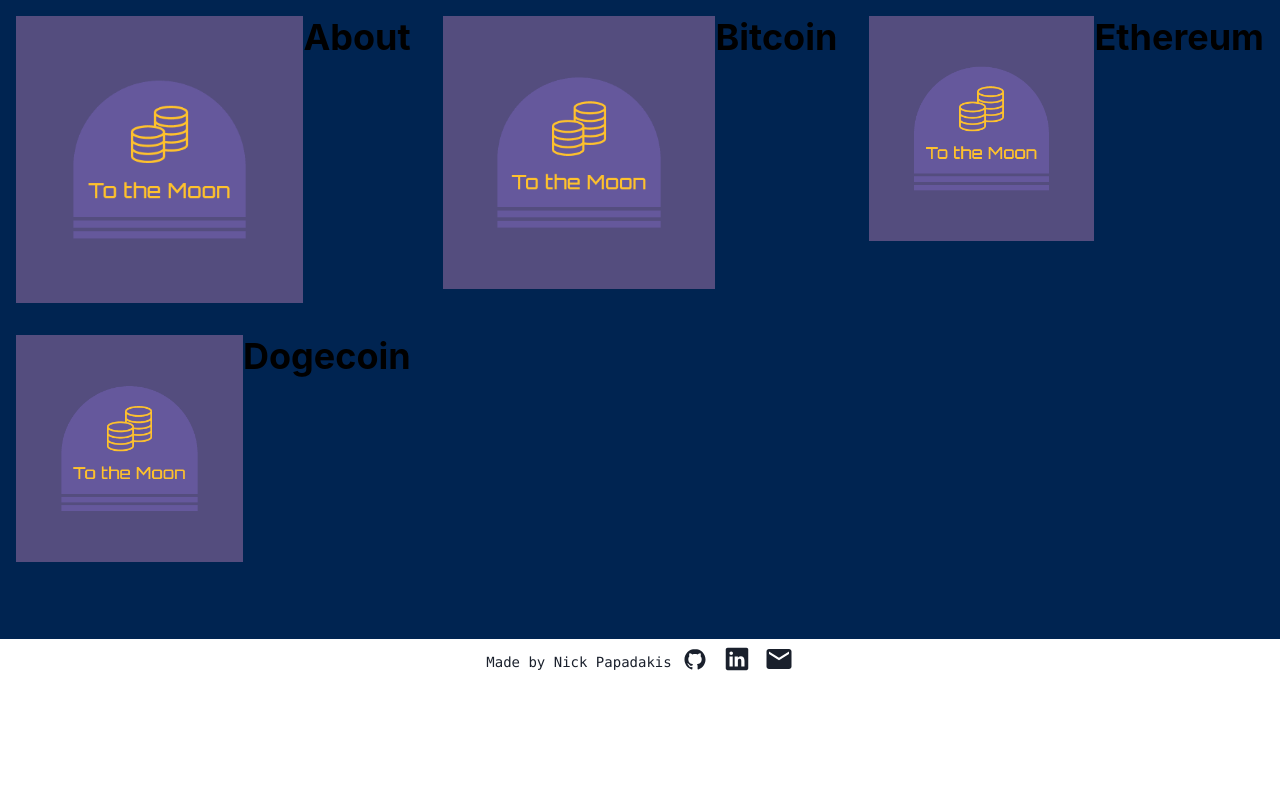
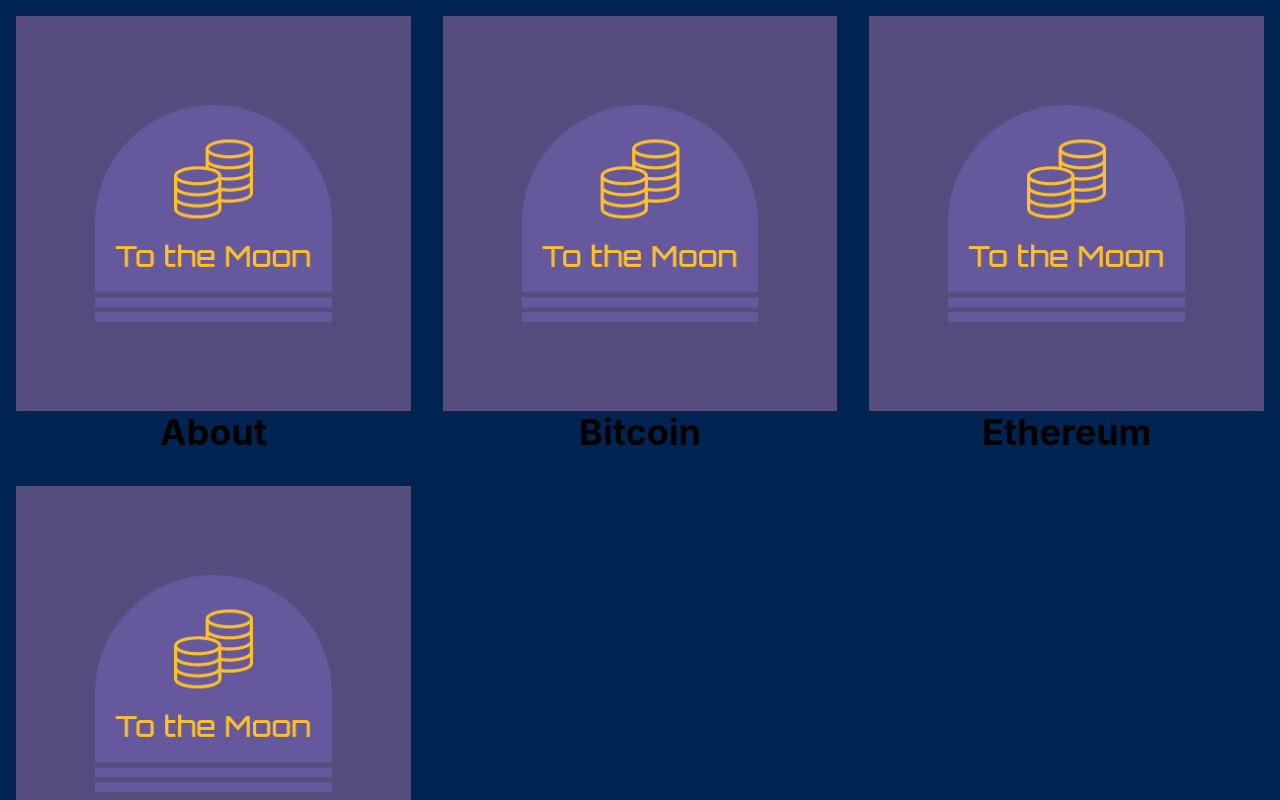
Before and after one commit to spacerumsfeld-code/Crypto-Utils, a Next.js app: page / in a window 1280 px wide. Shown: the top 800 px of the page. Built offline with nearby package versions, Linux system fonts and the light colour scheme.

Commit message:
added flex direction and alignment to Section flex

```diff
--- a/Components/Section.js
+++ b/Components/Section.js
@@ -3,7 +3,7 @@
 
 const Section = ({ title, href, image }) => (
   <Link as={NextLink} href={href}>
-    <Flex>
+    <Flex flexDirection="column" alignItems="center">
       <Box flex={1}>
         <Image objectFit="contain" src={image} alt={title} />
       </Box>
```
